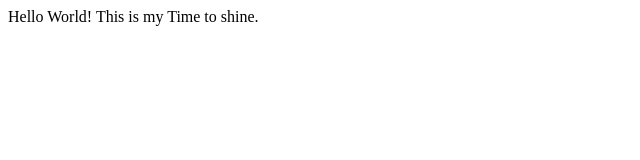
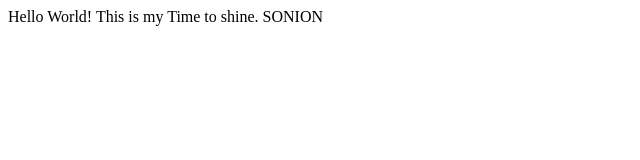
Before and after one commit to FahimFaisal111/Trying, a plain HTML site: page index.html in a window 1280 px wide. Shown: the full height of the page, 0-640 px from the left. Drawn offline with Linux system fonts and the light colour scheme.

Commit message:
added changes

```diff
--- a/index.html
+++ b/index.html
@@ -8,5 +8,6 @@
 <body>
     Hello World!
     This is my Time to shine.
+    SONION
 </body>
 </html>
```
